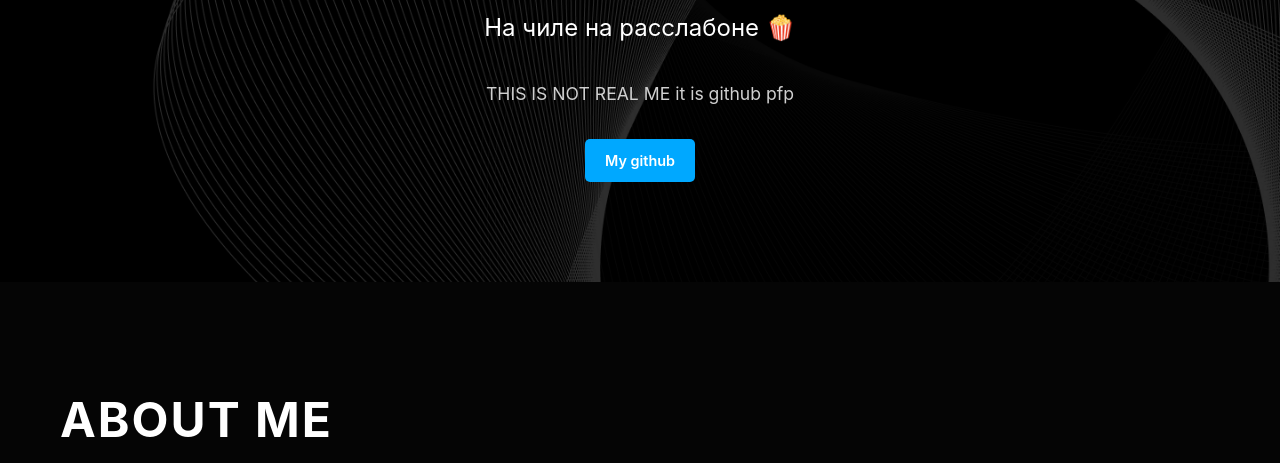
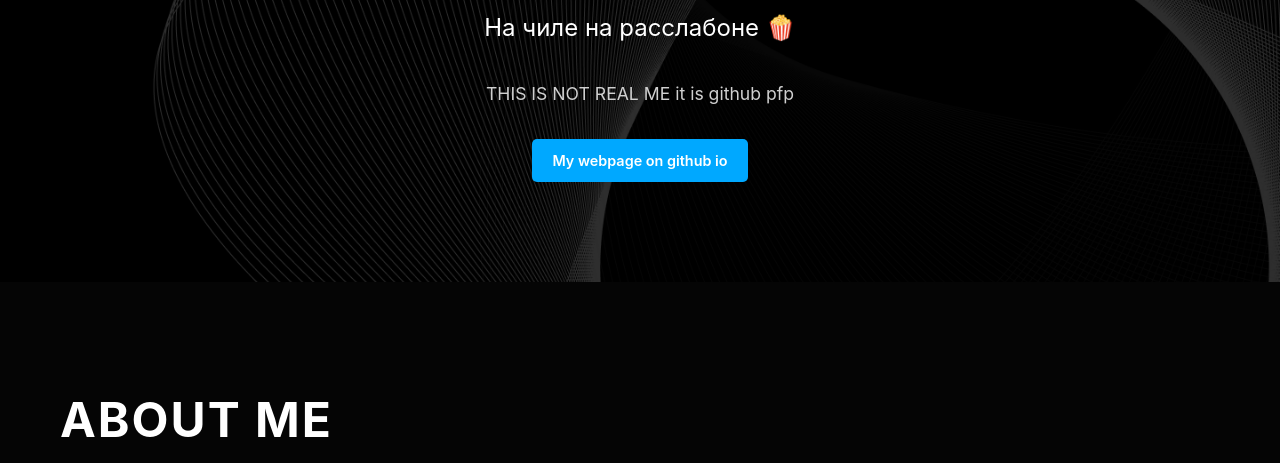
Before and after one commit to mirkhanov/mirkhanov.github.io, a plain HTML site: page index.html in a window 1280 px wide. Shown: the part 634-1097 px from the top of the page. Drawn offline with Linux system fonts and the light colour scheme.

Commit message:
Update index.html

```diff
--- a/index.html
+++ b/index.html
@@ -34,7 +34,7 @@
                 <p class="heroDescription">
                     THIS IS NOT REAL ME it is github pfp
                 </p>
-                <a href="https://github.com/mirkhanov" class="btn btnPrimary" target="_blank"">My github</a>
+                <a href="https://mirkhanov.github.io/" class="btn btnPrimary" target="_blank"">My webpage on github io</a>
             </div>
         </div>
     </section>
```
